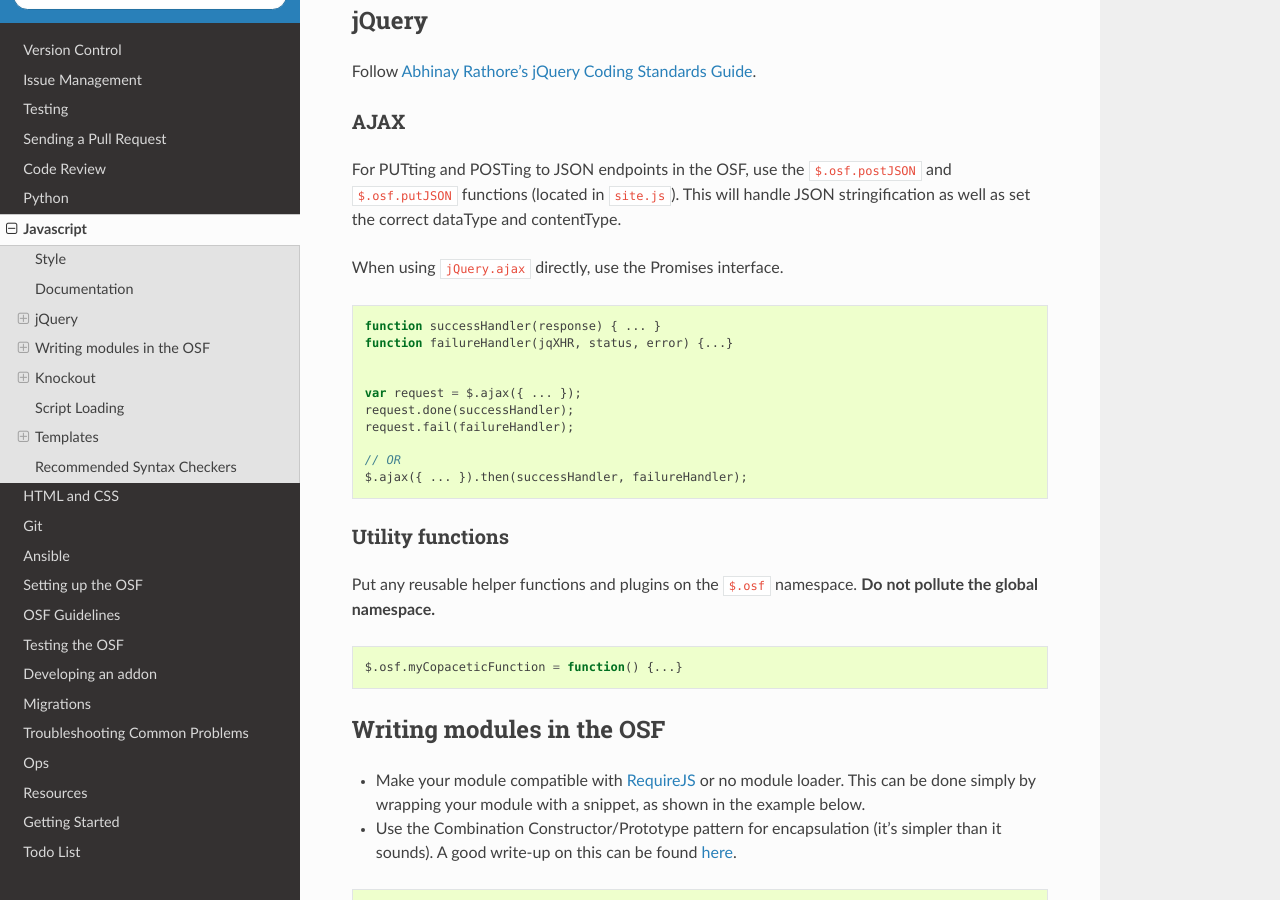
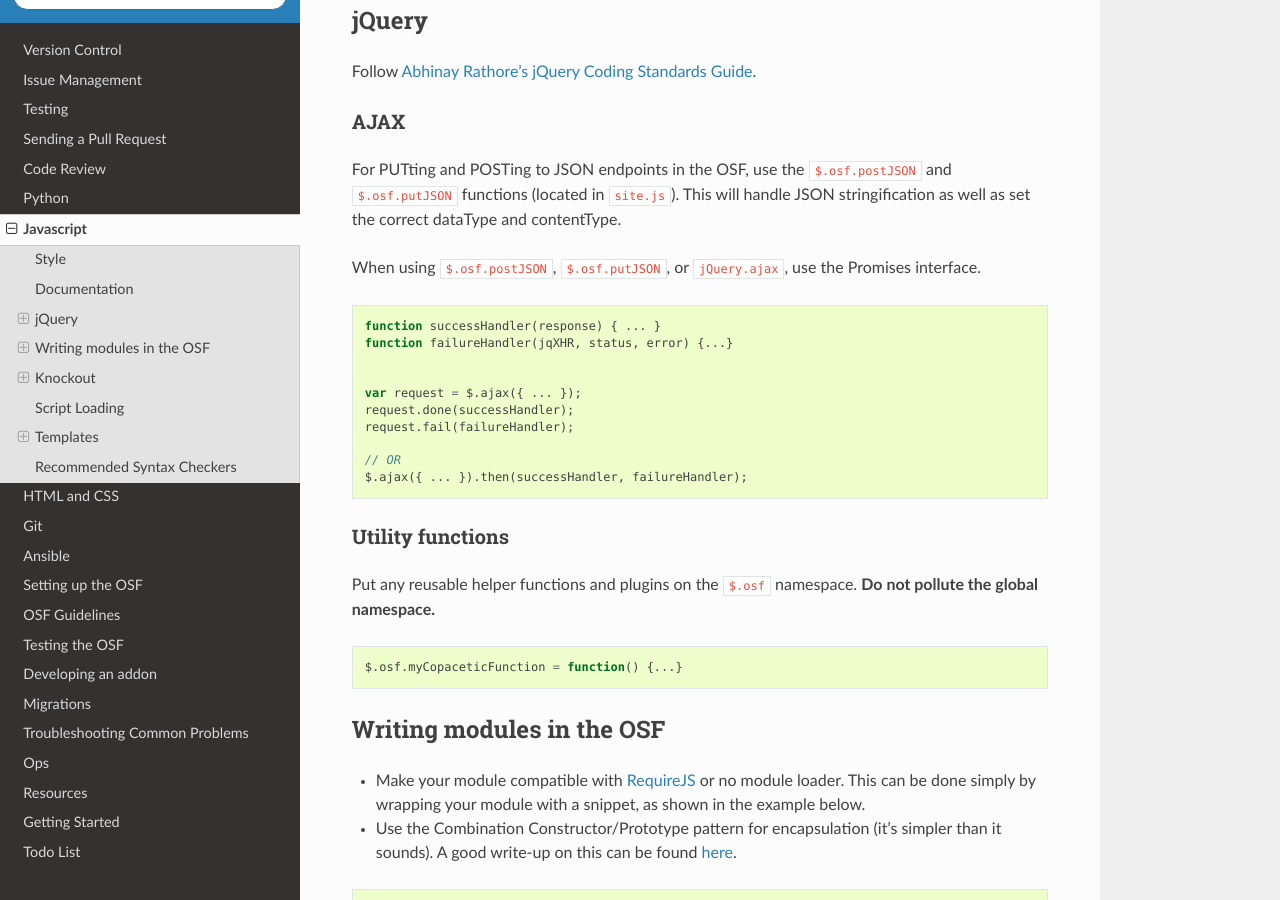
Before and after one commit to CenterForOpenScience/COSDev, a Sphinx documentation site: the page built from docs/style_guides/javascript.rst, in a window 1280 px wide and 900 px high, scrolled down 680 px. Built offline with Sphinx 7.4.7 and the Read the Docs theme 2.0.0, drawn with Linux system fonts in a browser that asks for light colours.

Commit message:
Promises interface should also be used for $.osf.post/putJSON

```diff
--- a/docs/style_guides/javascript.rst
+++ b/docs/style_guides/javascript.rst
@@ -42,7 +42,7 @@ AJAX
 
 For PUTting and POSTing to JSON endpoints in the OSF, use the ``$.osf.postJSON`` and ``$.osf.putJSON`` functions (located in ``site.js``). This will handle JSON stringification as well as set the correct dataType and contentType.
 
-When using ``jQuery.ajax`` directly, use the Promises interface.
+When using ``$.osf.postJSON``, ``$.osf.putJSON``, or ``jQuery.ajax``, use the Promises interface.
 
 .. code-block:: javascript
 
```
